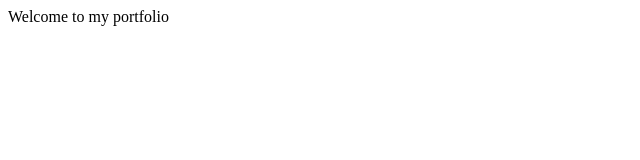
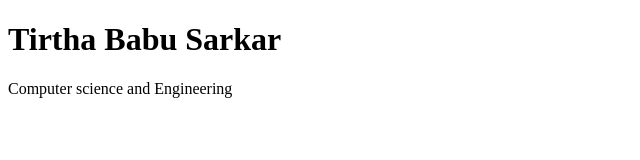
Before and after one commit to tirtha-sarkar/Portfolio-HTML, a plain HTML site: page index.html in a window 1280 px wide. Shown: the whole page, without its empty margins (0-640 px from the left). Drawn offline with Linux system fonts and the light colour scheme.

Commit message:
Intro is added

```diff
--- a/index.html
+++ b/index.html
@@ -3,9 +3,26 @@
 <head>
     <meta charset="UTF-8">
     <meta name="viewport" content="width=device-width, initial-scale=1.0">
-    <title>Document</title>
+    <title>My Portfolio</title>
+
 </head>
 <body>
-    Welcome to my portfolio
+
+
+    <!--Section: Intro -->
+    <header>
+        <h1>Tirtha Babu Sarkar</h1>
+        <p>Computer science and Engineering </p>
+    </header>
+
+
+
+    <!--Section: About me -->
+
+    <!--Section: Skill -->
+
+    <!--Section: Skill -->
+
+
 </body>
 </html>
```
Also changed, not shown: 1 other file.
